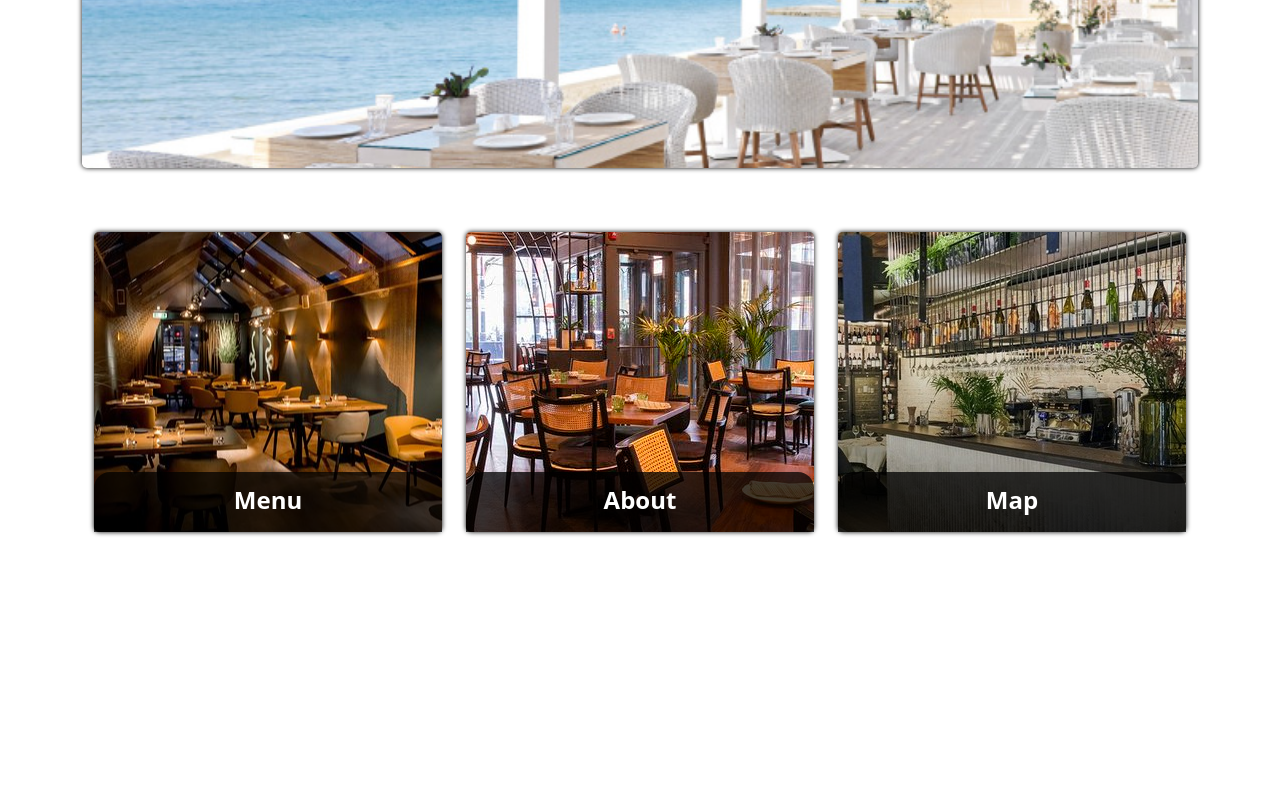
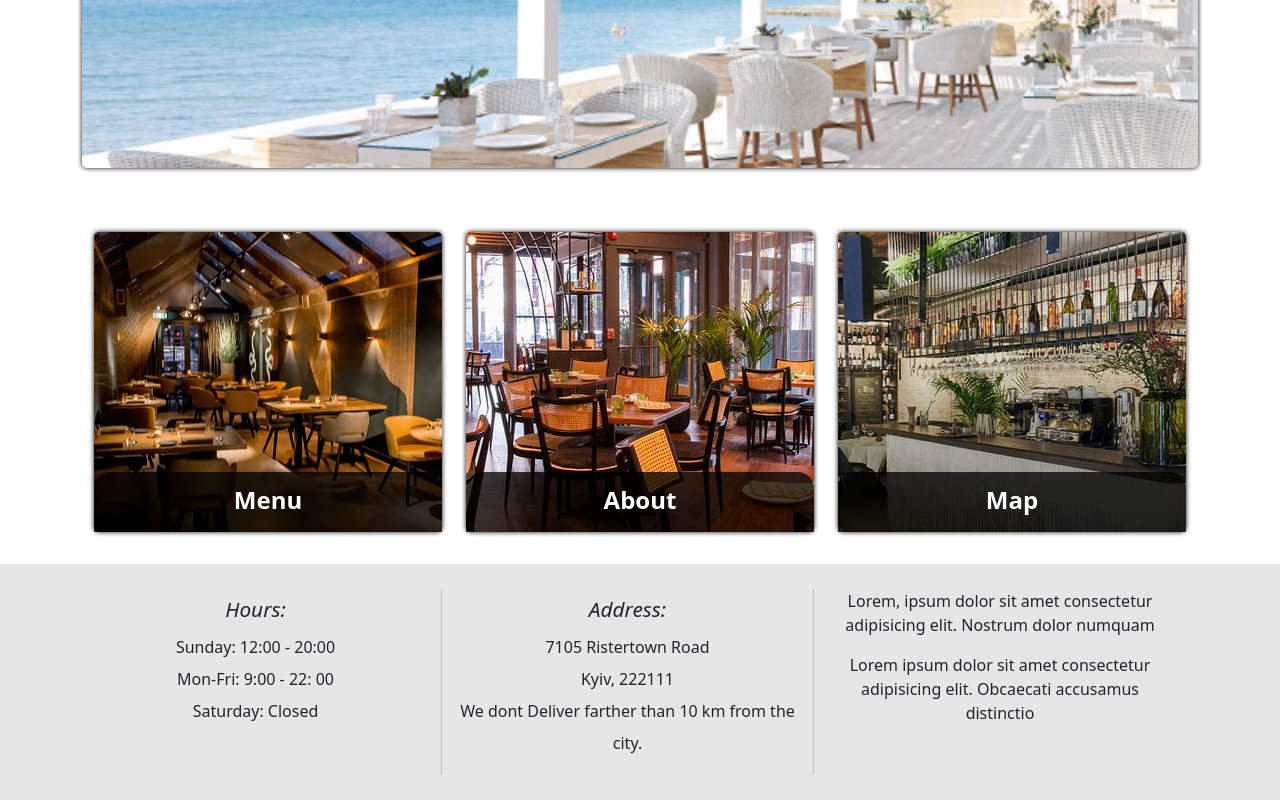
Before and after one commit to Rederikt/coursera-js, a plain HTML site: page index.html in a window 1280 px wide. Shown: the part 434-1234 px from the top of the page. Before the commit the page ends 998 px from the top, so only its background shows below. Drawn offline with Linux system fonts and the light colour scheme.

Commit message:
Finished week 3

```diff
--- a/css/styles.css
+++ b/css/styles.css
@@ -15,6 +15,15 @@ h2 {
 
 #tiles {
   justify-content: space-between;
+}
+
+#hours > span, #address > span {
+  font-size: 1.3em;
+  font-style: italic;
+}
+
+#hours, #address {
+  line-height: 2;
 }
 
 .jumbotron {
@@ -39,6 +48,16 @@ h2 {
   bottom: 0;
   border-radius: 1rem 1rem 0 0;
   background-color: rgba(0, 0, 0, 0.75);
+}
+
+#footer-tiles {
+  justify-content: space-around;
+}
+
+.footer {
+  padding-top: 25px;
+  padding-bottom: 25px;
+  background-color: rgb(230, 230, 230);
 }
 
 .nav-tiles {
@@ -134,6 +153,7 @@ h1 {
   background: transparent;
 }
 
+
 #header-nav {
   box-shadow: 0 0 3px 0 black;
   min-height: 110px;
@@ -146,6 +166,8 @@ h1 {
   height: 100px;
   width: 100px;
 }
+
+
 
 .menu-list {
   list-style: none;
@@ -201,6 +223,12 @@ h1 {
 
 .row {
   width: 100%;
+}
+
+@media (min-width: 767px) {
+  .footer-sec {
+    border-right: 1px solid rgb(190, 190, 190);
+  }
 }
 
 /* @media (min-width: 992px) {
--- a/index.html
+++ b/index.html
@@ -90,6 +90,32 @@
       </div>
     </div>
   </div>
+  <footer class="footer">
+    <div class="container">
+      <div id="footer-tiles" class="row">
+        <section id="hours" class="text-center footer-sec col-sm-4">
+          <span>Hours: </span><br>
+          Sunday: 12:00 - 20:00 <br>
+          Mon-Fri: 9:00 - 22: 00 <br>
+          Saturday: Closed
+          <hr class="d-block d-sm-none">
+        </section>
+        <section id="address" class="text-center footer-sec col-sm-4">
+          <span>Address:</span><br>
+          7105 Ristertown Road <br>
+          Kyiv, 222111
+          <p>
+            We dont Deliver farther than 10 km from the city.
+          </p>
+          <hr class="d-block d-sm-none">
+        </section>
+        <section id="testimonials" class="text-center col-sm-4">
+          <p>Lorem, ipsum dolor sit amet consectetur adipisicing elit. Nostrum dolor numquam</p>
+          <p>Lorem ipsum dolor sit amet consectetur adipisicing elit. Obcaecati accusamus distinctio</p>
+        </section>
+      </div>
+    </div>
+  </footer>
   <!-- Flexbox version -->
   <!-- <header>
     <nav class="header-flex">
```
